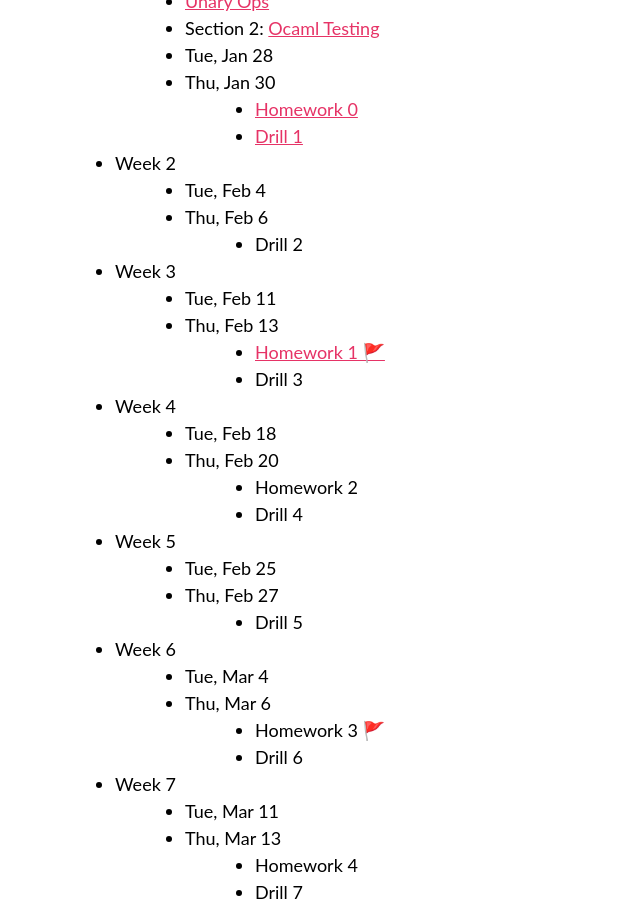
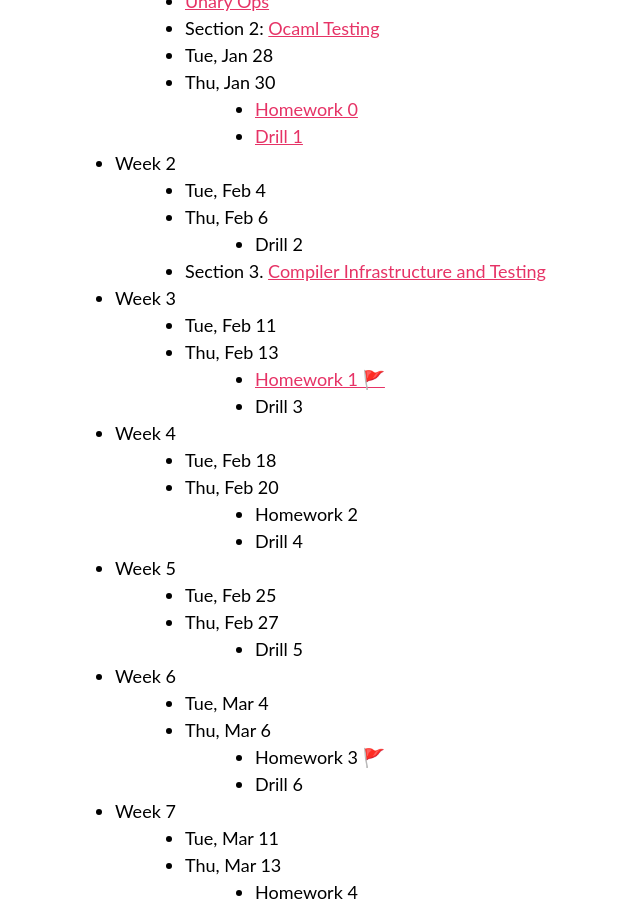
Before and after one commit to berkeley-cs164-sp25/berkeley-cs164-sp25.github.io, a Jekyll site: the page built from schedule.md, in a window 1280 px wide and 900 px high, scrolled down 680 px. Shown: the whole window, without its empty margins (195-835 px from the left). Built offline with Jekyll 4.4.1, drawn with Linux system fonts in a browser that asks for light colours; our own code applies the rules of GitHub Pages for plain Markdown files.

Commit message:
add section3

```diff
--- a/schedule.md
+++ b/schedule.md
@@ -30,6 +30,7 @@ Assignments (Drills and Homeworks) are **due at 9pm on the day listed**.
 	- Tue, Feb 4
 	- Thu, Feb 6
 		- Drill 2
+	- Section 3. [Compiler Infrastructure and Testing](https://classroom.github.com/a/5MelbZP0)
 - Week 3
 	<!-- - binops,names -->
 	- Tue, Feb 11
```
